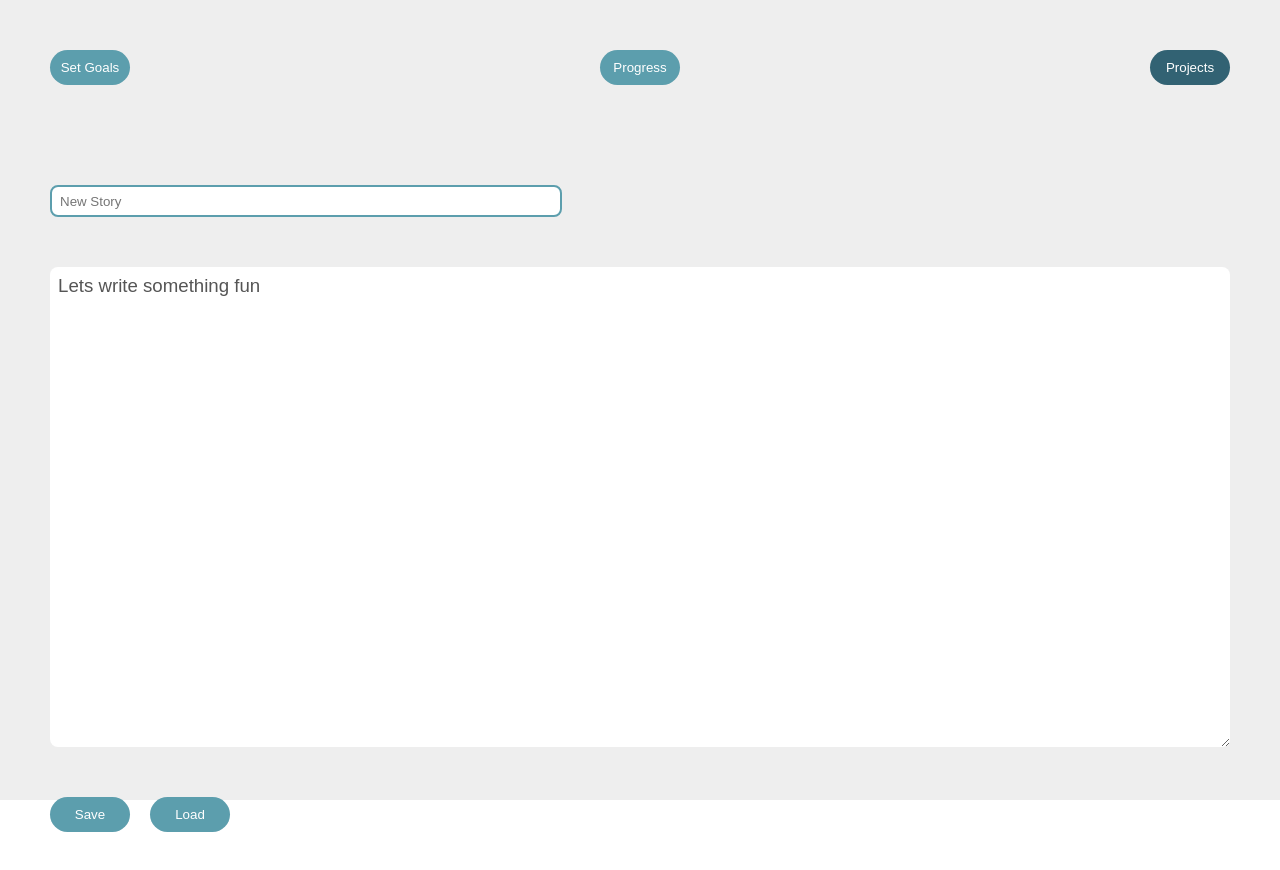
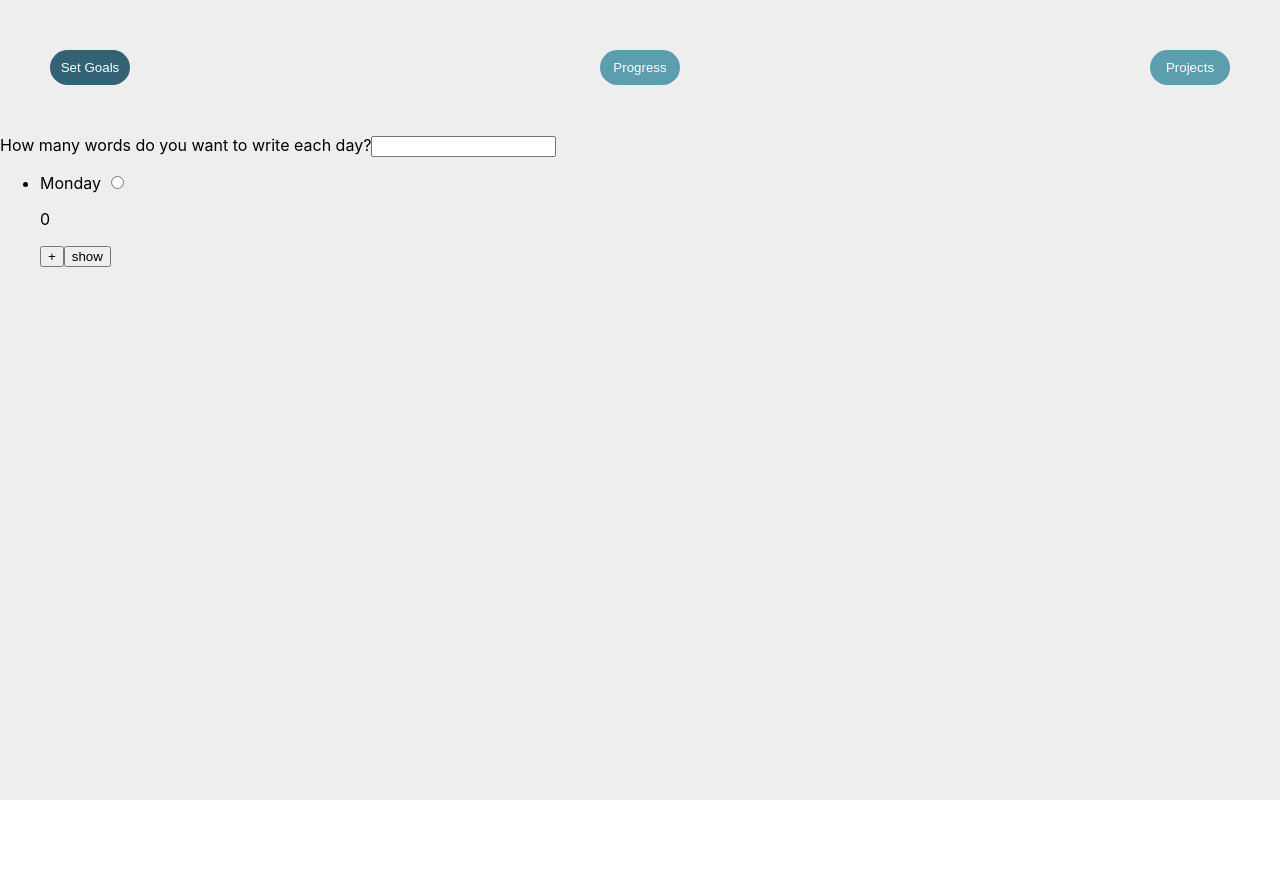
Before and after one commit to Timo-Thees/Capstone, a Next.js app: page / in a window 1280 px wide. Shown: the top 870 px of the page. After the commit the page ends 800 px from the top, so only its background shows below. Built offline with nearby package versions, Linux system fonts and the light colour scheme.

Commit message:
first test goal page

```diff
--- a/components/SetGoals.js
+++ b/components/SetGoals.js
@@ -1,9 +1,36 @@
+import {useState} from "react";
+
 export default function SetGoals({page}) {
+  const [writingTime, setWritingTime] = useState({
+    Mon: 0,
+    Tue: 0,
+    Wen: 0,
+    Thu: 0,
+    Fri: 0,
+    Sat: 0,
+    Sun: 0,
+  });
+
   if (page === "goals") {
     return (
       <>
-        <h1>Write now!</h1>
-        <p>The app to help you develop a writing habit</p>
+        <label>How many words do you want to write each day?</label>
+        <input type="text"></input>
+        <ul>
+          <li>
+            {" "}
+            Monday <input type="radio"></input>
+            <p>{writingTime.Mon}</p>
+            <button
+              onClick={() =>
+                setWritingTime({...writingTime, Mon: writingTime.Mon + 1})
+              }
+            >
+              +
+            </button>
+            <button onClick={() => console.log(writingTime.Mon)}>show</button>
+          </li>
+        </ul>
       </>
     );
   } else {
--- a/pages/index.js
+++ b/pages/index.js
@@ -10,7 +10,7 @@ function saveText(title = "Unnamed Document", text) {
 }
 
 export default function Home() {
-  const [page, setPage] = useState("editor");
+  const [page, setPage] = useState("goals");
   function handleChangePage(destination) {
     setPage(destination);
   }
```
